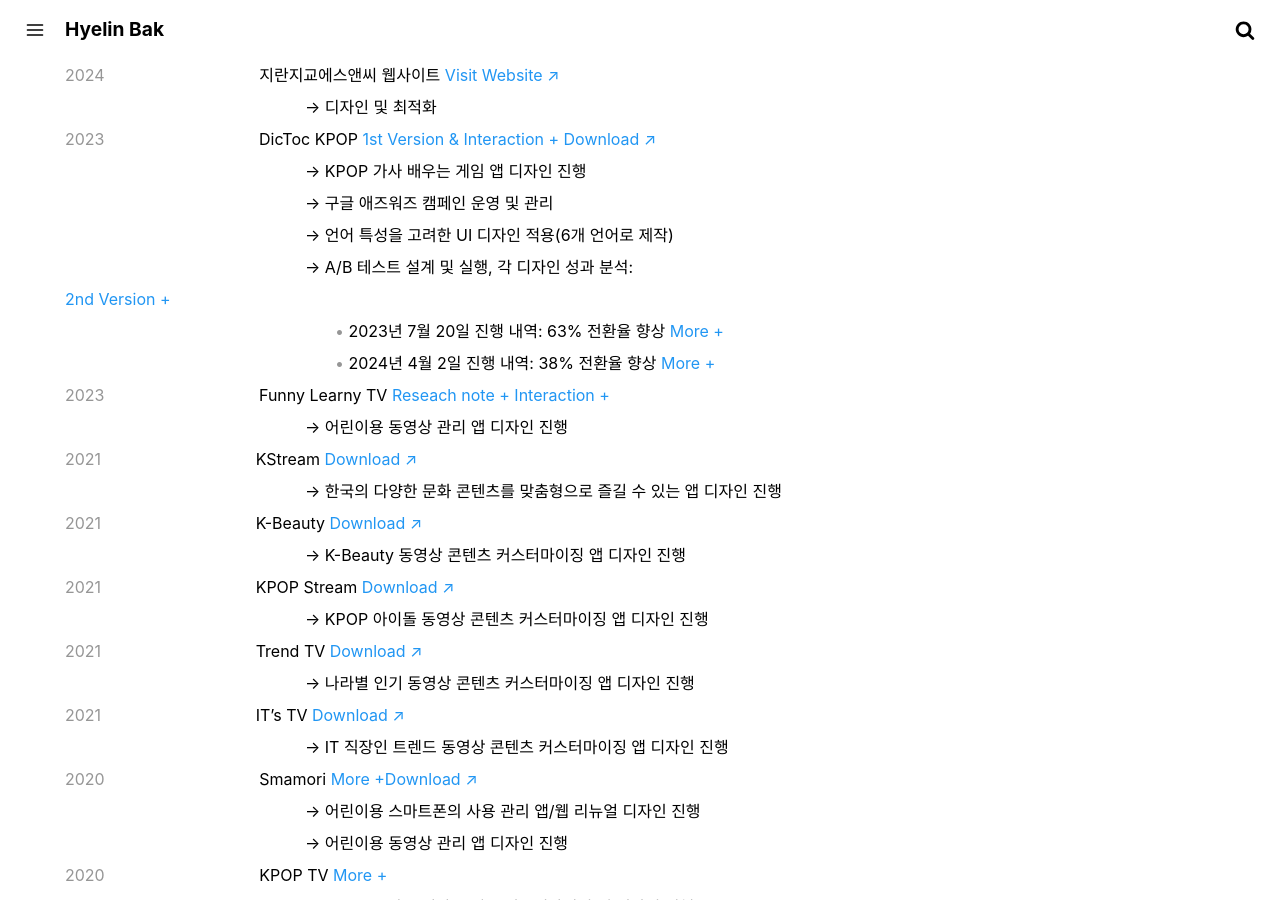
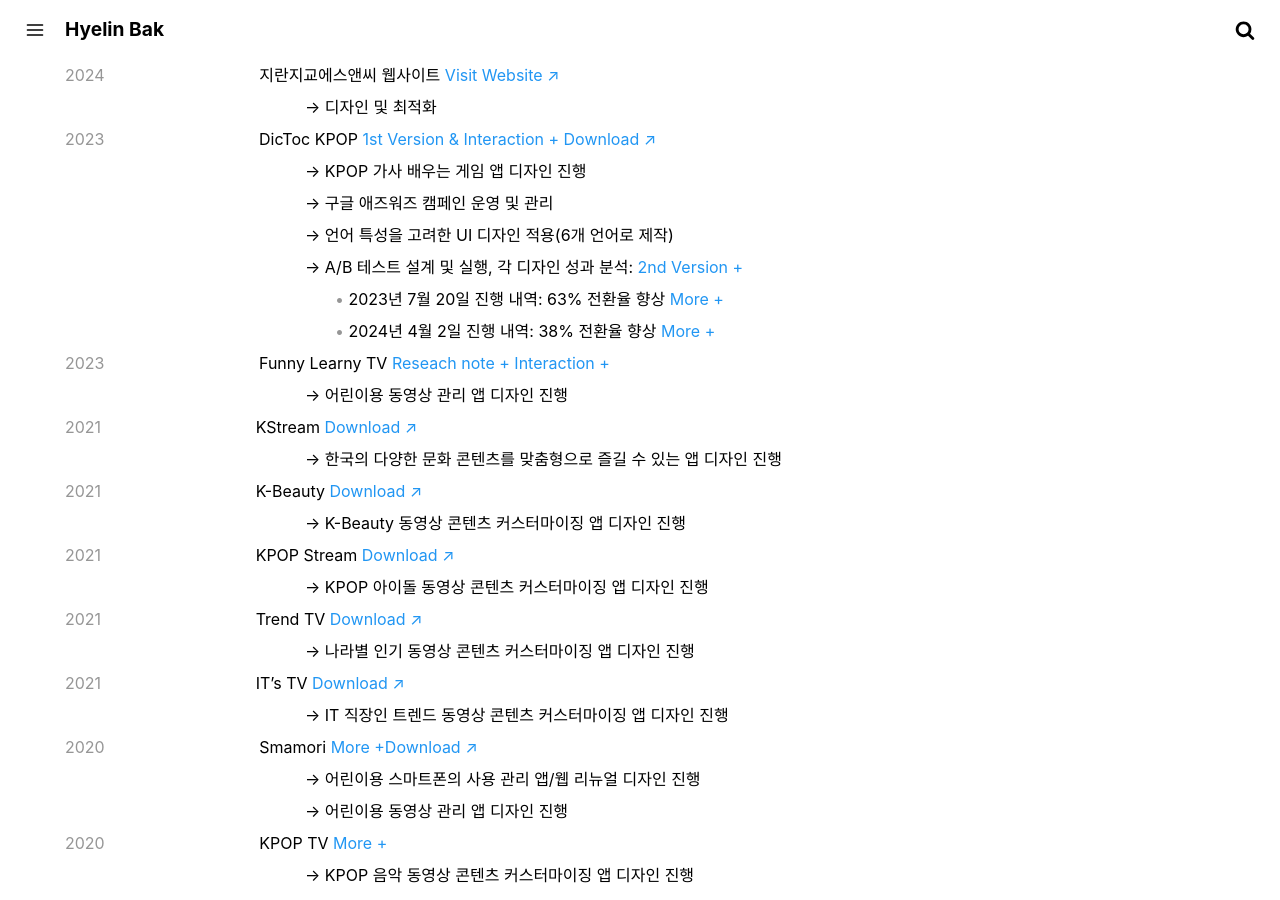
Before and after one commit to crazyjamy/crazyjamy.github.io, a Jekyll site: the page built from about.md, in a window 1280 px wide and 900 px high, scrolled down 717 px. Built offline with Jekyll 4.4.1, drawn with Linux system fonts in a browser that asks for light colours.

Commit message:
Update about.md

```diff
--- a/about.md
+++ b/about.md
@@ -36,7 +36,7 @@
 <span style="margin-left: 240px;"> → KPOP 가사 배우는 게임 앱 디자인 진행</span><br />
 <span style="margin-left: 240px;"> → 구글 애즈워즈 캠페인 운영 및 관리</span><br />
 <span style="margin-left: 240px;"> → 언어 특성을 고려한 UI 디자인 적용(6개 언어로 제작)</span><br />
-<span style="margin-left: 240px;"> → A/B 테스트 설계 및 실행, 각 디자인 성과 분석:</span><br />  <a href="../kpopdictoc/" target="">2nd Version + </a><br />
+<span style="margin-left: 240px;"> → A/B 테스트 설계 및 실행, 각 디자인 성과 분석:</span> <a href="../kpopdictoc/" target=""> 2nd Version + </a><br />
 <span style="color: #969696; margin-left: 270px;"> • </span> <span> 2023년 7월 20일 진행 내역: 63% 전환율 향상 <a href="../ab-kpoplyricsgame-230724/" target="">More +</a></span><br />
 <span style="color: #969696; margin-left: 270px;"> • </span> <span> 2024년 4월 2일 진행 내역: 38% 전환율 향상 <a href="../ab-kpoplyricsgame-240402/" target="">More +</a></span><br />
 <span style="color: #969696;"> 2023 </span><span style="margin-left: 150px;"> Funny Learny TV <a href="../funnylearnytv-research/" target="">Reseach note +</a><a href="../funnylearnytv/" target=""> Interaction +</a></span><br />
```
